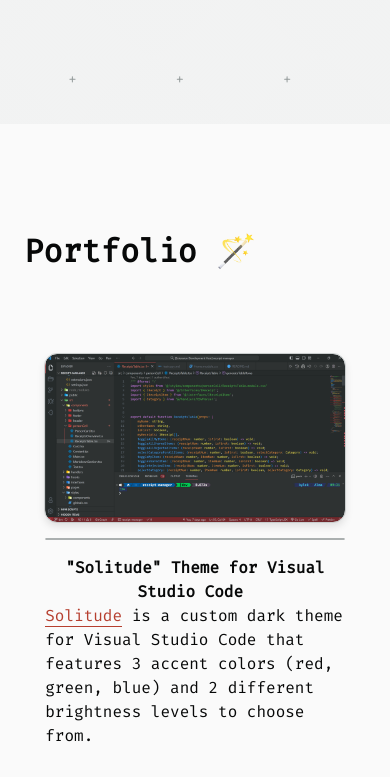
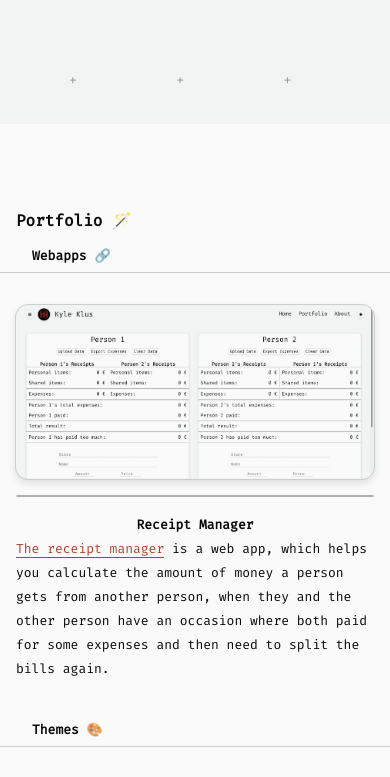
Before and after one commit to KyleKlus/KyleKlus.github.io, a Next.js app: page / in a window 390 px wide. Shown: the part 720-1497 px from the top of the page. Built offline with nearby package versions, Linux system fonts and the light colour scheme.

Commit message:
- Reimplemented responsiveness - Integrated template changes

```diff
--- a/src/pages/index.tsx
+++ b/src/pages/index.tsx
@@ -102,15 +102,18 @@
           </div>
         </Content>
         <Content id="portfolioPage" className={[homeStyles.portfolioPage, 'applyHeaderOffset'].join(' ')}>
-          <Text>
-            <br />
-            <br />
-            <h1 className={[textStyles.left].join(' ')}>Portfolio 🪄</h1>
-          </Text>
+          <h1 className={[textStyles.left].join(' ')}>Portfolio 🪄</h1>
           <div className={[homeStyles.portfolioCardWrapper].join(' ')}>
+            <h2 className={[homeStyles.leftHeading].join(' ')}>Webapps 🔗</h2>
+
+            <PortfolioCard image={receiptManagerPic} alt='Receipt Manager Promo Screenshot'>
+              <h4>Receipt Manager</h4>
+              <Link href={'https://github.com/MajorEnkidu/receipt-manager'}>The receipt manager</Link> is a web app, which helps you calculate the amount of money a person gets from another person, when they and the other person have an occasion where both paid for some expenses and then need to split the bills again.
+            </PortfolioCard>
+            <h2 className={[homeStyles.leftHeading].join(' ')}>Themes 🎨</h2>
             <PortfolioCard image={solitudeVSCPic} alt='Solitude Promo Screenshot'>
               <h4>&quot;Solitude&quot; Theme for Visual Studio Code </h4>
-              <Link href={'https://github.com/MajorEnkidu/solitude-vs-code-color-theme'}>Solitude</Link> is a custom dark theme for Visual Studio Code that features 3 accent colors (red, green, blue) and 2 different brightness levels to choose from.
+              <Link href={'https://github.com/MajorEnkidu/solitude-vs-code-color-theme'}>Solitude</Link> is a dark theme for Visual Studio Code that features 3 accent colors (red, green, blue) and 2 different brightness levels to choose from.
             </PortfolioCard>
 
             <PortfolioCard image={solitudePic} alt='Solitude Promo Screenshot'>
@@ -120,18 +123,14 @@
 
             <PortfolioCard image={redSolitudePic} alt='Solitude Promo Screenshot'>
               <h4>&quot;Red Solitude&quot; Theme for Visual Studio Code </h4>
-              <Link href={'https://marketplace.visualstudio.com/items?itemName=MajorEnkidu.red-solitude'}>Red Solitude</Link> is a dark theme with a green-blueish tint. It uses a <mark className='accent-marker'>red</mark> accent color and has a colorful syntax highlighting.
+              <Link href={'https://marketplace.visualstudio.com/items?itemName=MajorEnkidu.red-solitude'}>Red Solitude</Link> is a very dark theme with a green-blueish tint. It uses a <mark className='accent-marker'>red</mark> accent color and has a colorful syntax highlighting.
             </PortfolioCard>
 
-            <PortfolioCard image={receiptManagerPic} alt='Receipt Manager Promo Screenshot'>
-              <h4>Receipt Manager</h4>
-              <Link href={'https://github.com/MajorEnkidu/receipt-manager'}>The receipt manager</Link> is a web app, which helps you calculate the amount of money a person gets from another person, when they and the other person have an occasion where both paid for some expenses and then need to split the bills again.
-            </PortfolioCard>
           </div>
         </Content>
         <Content id="aboutPage" className={[homeStyles.aboutPage, homeStyles.dotted].join(' ')}>
           <div className={homeStyles.aboutPageBGColor}>
-            <Text>
+            <Text  className={homeStyles.aboutPageText}>
               <br />
               <h1 >About Me 🧑🏻‍💻</h1>
               <br />
--- a/src/pages/privacy.tsx
+++ b/src/pages/privacy.tsx
@@ -10,12 +10,6 @@
 import ScrollNavLink from '@/components/links/ScrollNavLink';
 import styles from '@/styles/Privacy.module.css';
 import headerStyles from '@/styles/components/header/Header.module.css';
-import footerStyles from '@/styles/components/footer/Footer.module.css';
-import sideNavStyles from '@/styles/components/header/SideNavigation.module.css';
-import NavLink from '@/components/links/NavLink';
-import Link from 'next/link';
-import Card from '@/components/Card';
-
 
 const ThemeButton = dynamic(() => import('@/components/buttons/ThemeButton'), {
   ssr: false,
--- a/src/pages/projects.tsx
+++ b/src/pages/projects.tsx
@@ -8,10 +8,8 @@
 import Text from '@/components/Text';
 import ScrollNavLink from '@/components/links/ScrollNavLink';
 import headerStyles from '@/styles/components/header/Header.module.css';
-import sideNavStyles from '@/styles/components/header/SideNavigation.module.css';
 import dynamic from 'next/dynamic';
-import NavLink from '@/components/links/NavLink';
-import Card from '@/components/Card';
+
 const ThemeButton = dynamic(() => import('@/components/buttons/ThemeButton'), {
   ssr: false,
 });
--- a/src/styles/Home.module.css
+++ b/src/styles/Home.module.css
@@ -30,9 +30,9 @@
 
 @keyframes slide-out-dotted {
     from {
-        --circle-pos-w: calc(calc(100vw -  6.5rem + var(--cross-width)) / 2);
-        --circle-pos-h: calc(calc(100vh -  6.5rem + var(--cross-width)) / 2);
-        background-size:  6.5rem  6.5rem;
+        --circle-pos-w: calc(calc(100vw - 6.5rem + var(--cross-width)) / 2);
+        --circle-pos-h: calc(calc(100vh - 6.5rem + var(--cross-width)) / 2);
+        background-size: 6.5rem 6.5rem;
         background-position:
             var(--circle-pos-w) var(--circle-pos-h),
             var(--cross-pos-w) var(--cross-pos-h),
@@ -40,33 +40,33 @@
     }
 
     25% {
-        background-size:  7rem  7rem;
+        background-size: 7rem 7rem;
         background-position:
-        calc(calc(80vw -  7rem + var(--cross-width)) / 2) calc(calc(70vh -  7rem + var(--cross-width)) / 2),
+            calc(calc(80vw - 7rem + var(--cross-width)) / 2) calc(calc(70vh - 7rem + var(--cross-width)) / 2),
             calc(calc(80vw + var(--cross-arm-width)) / 2) calc(calc(70vh + var(--cross-arm-width)) / 2),
             calc(calc(80vw + var(--cross-arm-width)) / 2) calc(calc(70vh + var(--cross-arm-width)) / 2);
     }
 
     60% {
-        background-size:  7.5rem  7.5rem;
+        background-size: 7.5rem 7.5rem;
         background-position:
-        calc(calc(90vw -  7.5rem + var(--cross-width)) / 2) calc(calc(80vh -  7.5rem + var(--cross-width)) / 2),
+            calc(calc(90vw - 7.5rem + var(--cross-width)) / 2) calc(calc(80vh - 7.5rem + var(--cross-width)) / 2),
             calc(calc(90vw + var(--cross-arm-width)) / 2) calc(calc(80vh + var(--cross-arm-width)) / 2),
             calc(calc(90vw + var(--cross-arm-width)) / 2) calc(calc(80vh + var(--cross-arm-width)) / 2);
     }
 
     80% {
-        background-size:  7rem  7rem;
+        background-size: 7rem 7rem;
         background-position:
-        calc(calc(80vw -  7rem + var(--cross-width)) / 2) calc(calc(90vh -  7rem + var(--cross-width)) / 2),
+            calc(calc(80vw - 7rem + var(--cross-width)) / 2) calc(calc(90vh - 7rem + var(--cross-width)) / 2),
             calc(calc(80vw + var(--cross-arm-width)) / 2) calc(calc(90vh + var(--cross-arm-width)) / 2),
             calc(calc(80vw + var(--cross-arm-width)) / 2) calc(calc(90vh + var(--cross-arm-width)) / 2);
     }
 
     to {
-        --circle-pos-w: calc(calc(100vw -  6.5rem + var(--cross-width)) / 2);
-        --circle-pos-h: calc(calc(100vh -  6.5rem + var(--cross-width)) / 2);
-        background-size:  6.5rem  6.5rem;
+        --circle-pos-w: calc(calc(100vw - 6.5rem + var(--cross-width)) / 2);
+        --circle-pos-h: calc(calc(100vh - 6.5rem + var(--cross-width)) / 2);
+        background-size: 6.5rem 6.5rem;
         background-position:
             var(--circle-pos-w) var(--circle-pos-h),
             var(--cross-pos-w) var(--cross-pos-h),
@@ -81,7 +81,7 @@
 
 
 .dotted {
-    --cross-arm-width: .08rem;
+    --cross-arm-width: .09rem;
     --cross-width: calc(var(--cross-arm-width)*2);
     --spacing: 6.5rem;
 
@@ -107,6 +107,15 @@
 .portfolioPage {
     background-color: var(--bg-color-00);
     position: relative;
+    display: flex;
+    justify-content: center;
+}
+.portfolioPage h1 {
+    margin-top: 42px;
+    text-align: left;
+    width: 100%;
+    max-width: 750px;
+    padding-left: 8px;
 }
 
 .portfolioCardWrapper {
@@ -114,7 +123,7 @@
     flex-direction: column;
     justify-content: center;
     align-items: center;
-    gap: 64px;
+    gap: 42px;
     margin: 48px 0px 128px 0px;
     z-index: 1;
 }
@@ -137,8 +146,24 @@
     object-fit: cover;
 }
 
-.aboutPageBGColor{
+.aboutPageBGColor {
     margin-top: 200px;
+}
+
+.leftHeading {
+    text-align: left;
+    width: 100%;
+    max-width: 750px;
+    border-bottom: 1px solid var(--bg-color-40);
+    padding: 8px 32px;
+}
+
+.center {
+    text-align: center;
+}
+
+.right {
+    text-align: right;
 }
 
 .xxLarge {
@@ -173,7 +198,20 @@
 /* Mobile */
 
 
-@media (max-width: 720px) {
+@media (max-width: 800px) {
+    .portfolioPage h1{
+        font-size: x-large;
+    }
+
+    .portfolioPage h2{
+        font-size: large;
+    }
+
+    .portfolioCardWrapper {
+        gap: 22px;
+        margin: 8px 0px 128px 0px;
+    }
+
     .xxLarge {
         font-size: 2.4rem;
     }
@@ -187,7 +225,22 @@
     }
 }
 
-@media (max-width: 620px) {
+@media (max-width: 750px) {
+    .portfolioPage h1{
+        margin-top: 22px;
+        padding-left: 16px;
+        font-size: large;
+    }
+
+    .portfolioPage h2{
+        font-size: medium;
+    }
+
+    .portfolioCardWrapper {
+        gap: 22px;
+        margin: 8px 0px 128px 0px;
+    }
+
     .xxLarge {
         font-size: 1.7rem;
     }
@@ -204,6 +257,27 @@
 }
 
 @media (max-width: 520px) {
+    .portfolioPage h1{
+        font-size: medium;
+    }
+
+    .portfolioPage h2{
+        font-size: small;
+    }
+
+    .portfolioCardWrapper {
+        gap: 16px;
+        margin: 8px 0px 128px 0px;
+    }
+
+    .aboutPageText{
+        font-size: small;
+    }
+
+    .aboutPageText h1{
+        font-size: medium;
+    }
+
     .xxLarge {
         font-size: 1.3rem;
     }
--- a/src/styles/components/PortfolioCard.module.css
+++ b/src/styles/components/PortfolioCard.module.css
@@ -30,11 +30,12 @@
 @media (max-width: 600px) {
 
   .portfolioCard {
-      width: 85%;
+      width: 95%;
   }
 
   .portfolioCardText > h4 {
       text-align: center;
+      font-size: medium;
   }
 
   .portfolioCard {
@@ -47,5 +48,22 @@
 
   .portfolioCardText {
       max-width: 100%;
+      font-size: medium;
   }
 }
+
+@media (max-width: 520px) {
+
+  .portfolioCard {
+      width: 100%;
+  }
+
+  .portfolioCardText > h4 {
+      font-size: small;
+  }
+
+
+  .portfolioCardText {
+      font-size: small;
+  }
+}
```
Lines whose indentation alone changed are shown as unchanged.
